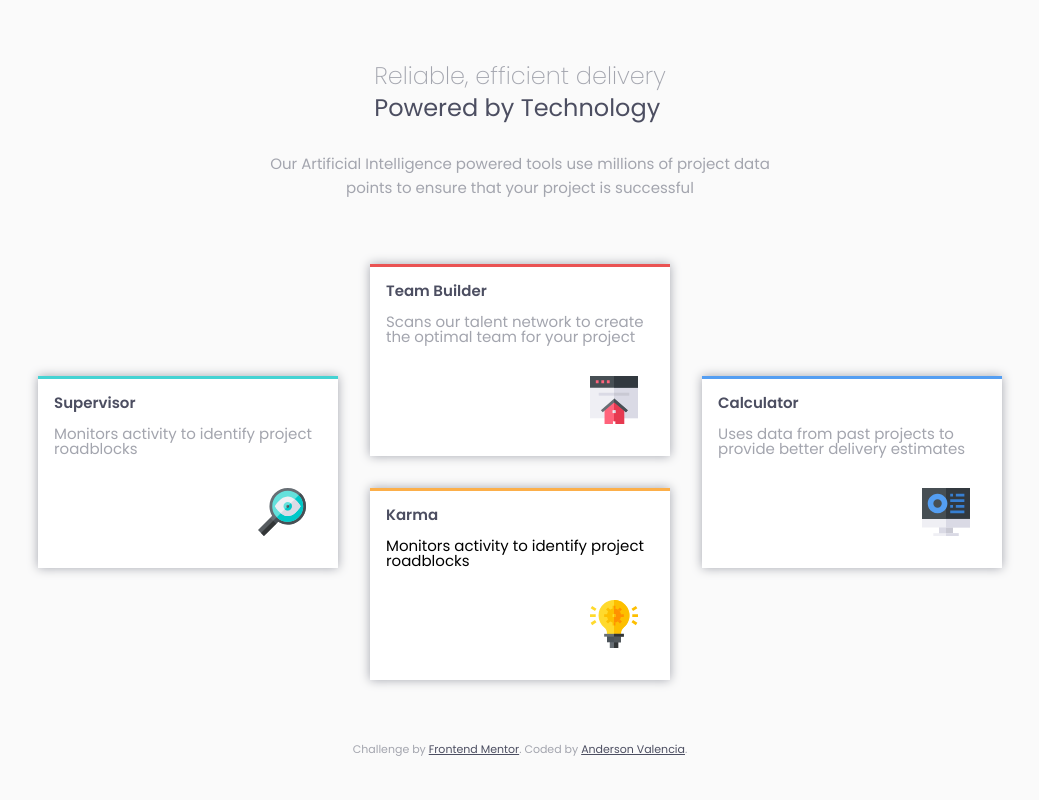
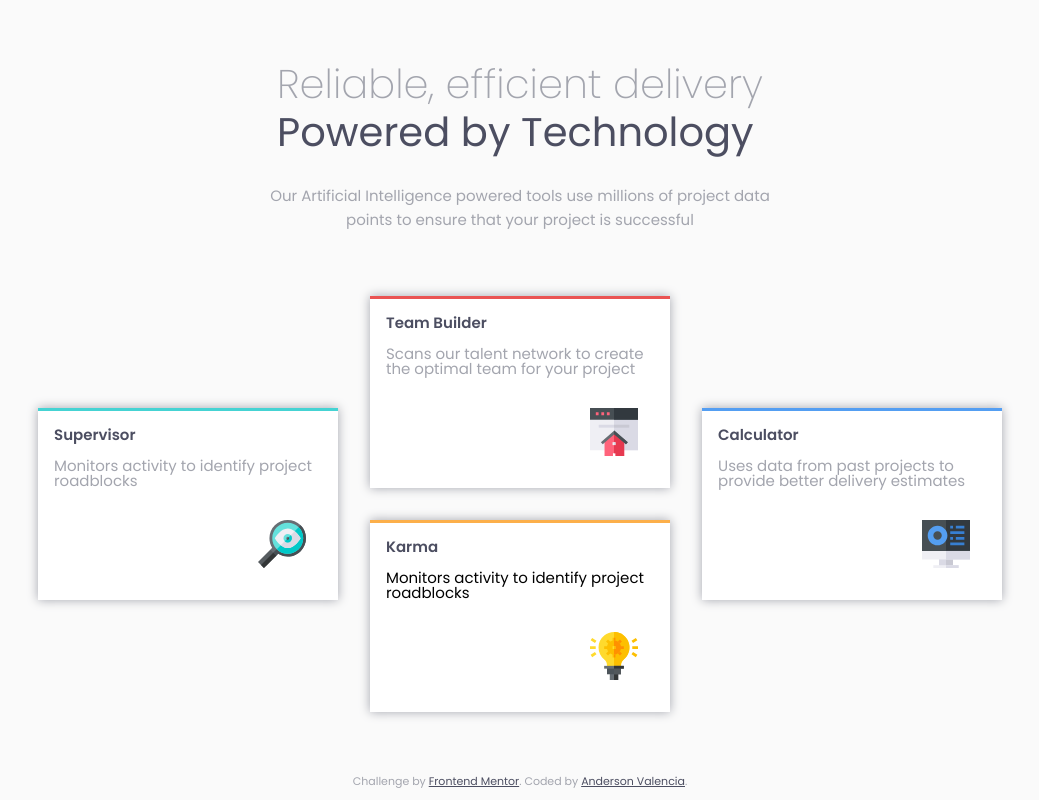
Before and after one commit to Andersonvb/frontendmentor-four-cards, a plain HTML site: page index.html in a window 1280 px wide. Shown: the whole page, without its empty margins (120-1159 px from the left). Drawn offline with Linux system fonts and the light colour scheme.

Commit message:
Change header size

```diff
--- a/styles.css
+++ b/styles.css
@@ -168,6 +168,10 @@ body {
     flex-direction: row;
   }
 
+  .header {
+    font-size: 2.5rem;
+  }
+
   .paragraph {
     max-width: 500px;
     text-align: center;
```
